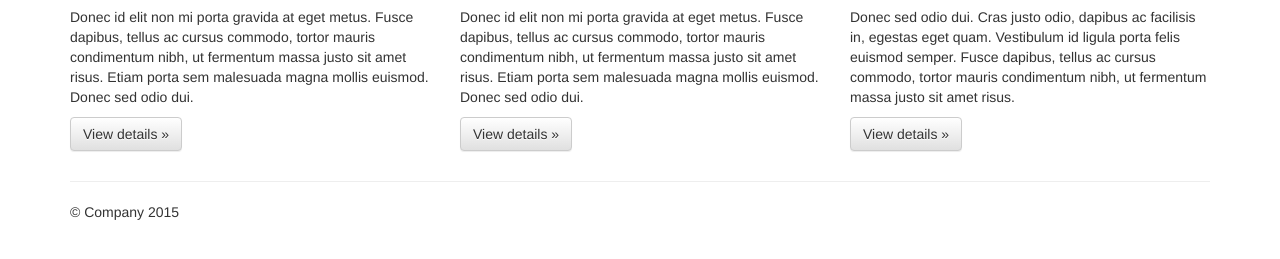
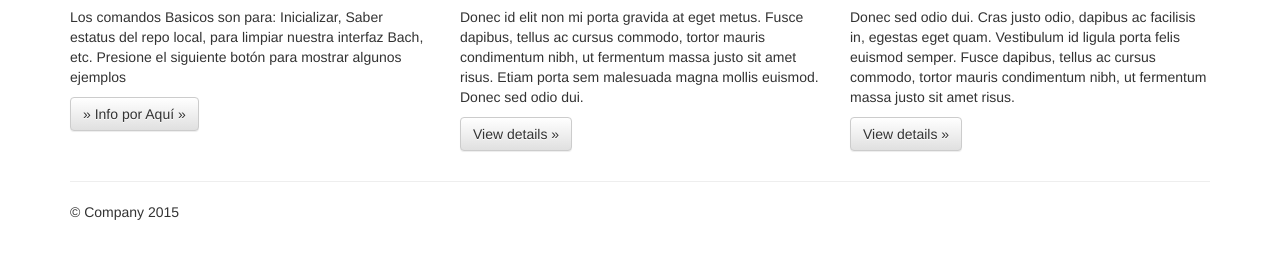
Before and after one commit to BetzabetGG/Trabajo2_Betzabet_Giuffra, a plain HTML site: page index.html in a window 1280 px wide. Shown: the part 467-726 px from the top of the page. Drawn offline with nearby package versions, Linux system fonts and the light colour scheme.

Commit message:
Primer Commit en la nueva Rama Feature2

```diff
--- a/index.html
+++ b/index.html
@@ -66,8 +66,8 @@
       <div class="row">
         <div class="col-md-4">
           <h2>Heading</h2>
-          <p>Donec id elit non mi porta gravida at eget metus. Fusce dapibus, tellus ac cursus commodo, tortor mauris condimentum nibh, ut fermentum massa justo sit amet risus. Etiam porta sem malesuada magna mollis euismod. Donec sed odio dui. </p>
-          <p><a class="btn btn-default" href="#" role="button">View details &raquo;</a></p>
+          <p>Los comandos Basicos son para: Inicializar, Saber estatus del repo local, para limpiar nuestra interfaz Bach, etc. Presione el siguiente botón para mostrar algunos ejemplos</p>
+          <p><a class="btn btn-default" href="#" role="button">&raquo; Info por Aquí &raquo;</a></p>
         </div>
         <div class="col-md-4">
           <h2>Heading</h2>
```
